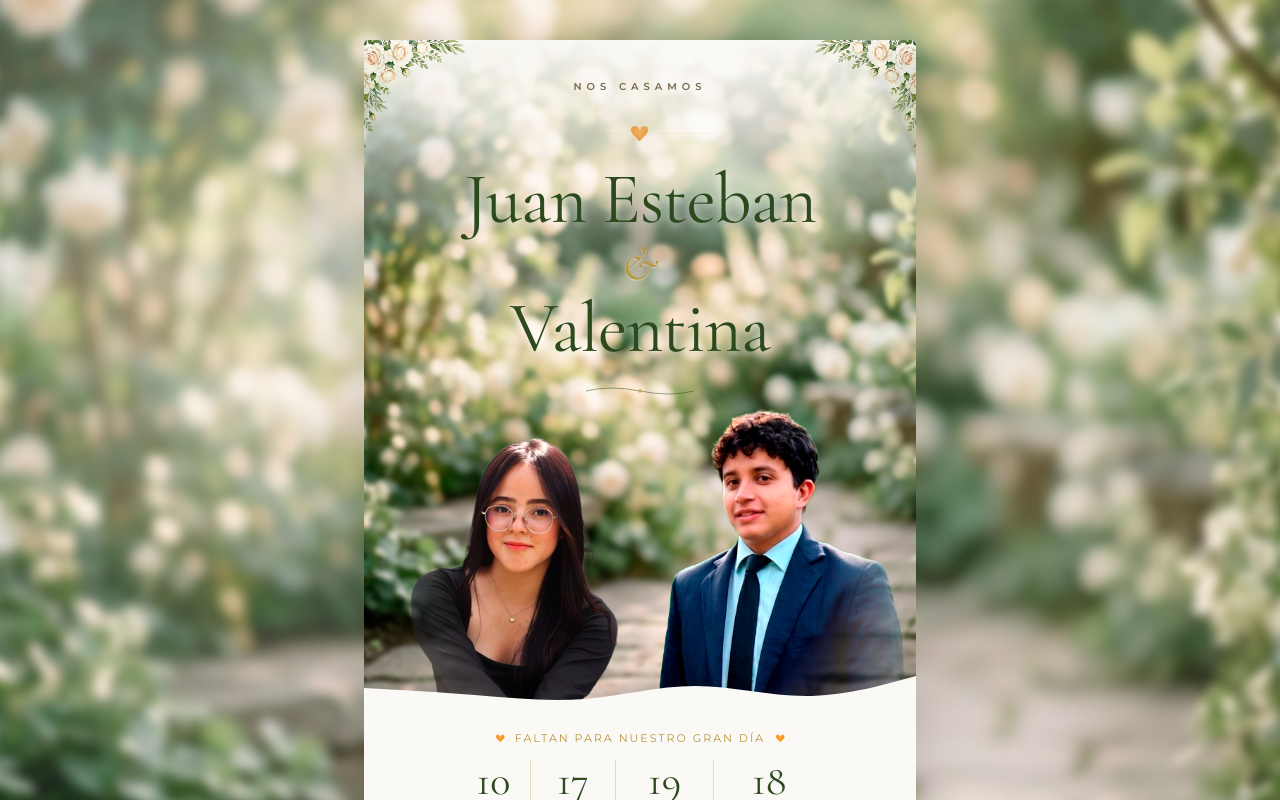
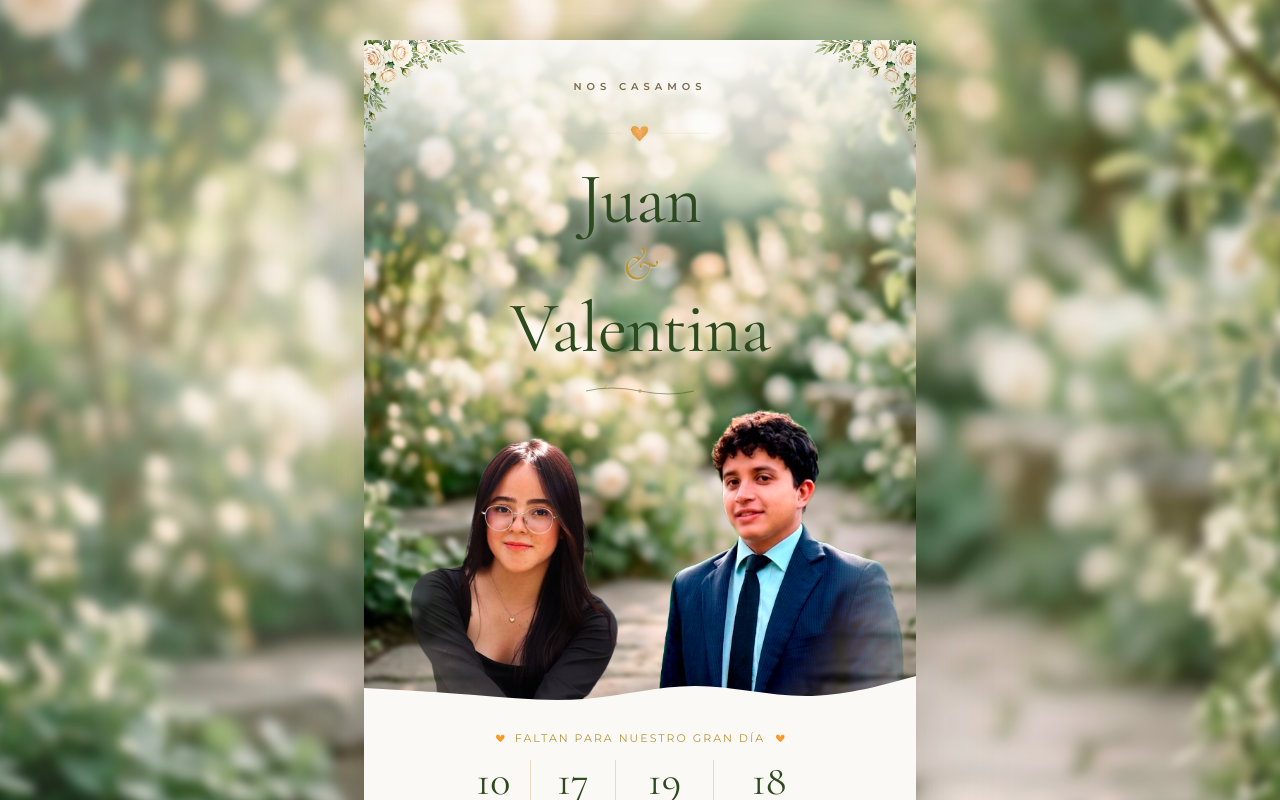
Before and after one commit to DanSimei/matrimonio-juan-valentina, a React (Vite) app: page / in a window 1280 px wide. Both pictures are taken after a click on the button "VER INVITACIÓN". Shown: the top 800 px of the page. Built offline with nearby package versions, Linux system fonts and the light colour scheme; a web font is replaced by a local one.

Commit message:
feat: add Header component and update document title and meta tags

```diff
--- a/index.html
+++ b/index.html
@@ -8,12 +8,12 @@
     <link
         href="https://fonts.googleapis.com/css2?family=Playfair+Display:ital,wght@0,400;0,700;1,400&family=Montserrat:wght@300;400;600&family=Cormorant+Garamond:ital,wght@0,300;0,400;0,600;1,400&display=swap"
         rel="stylesheet">
-    <title>Invitación a nuestra celebración - Juan Esteban & Valentina</title>
+    <title>Invitación a nuestra celebración - Juan & Valentina</title>
 
     <!-- Open Graph / WhatsApp -->
     <meta property="og:type" content="website" />
     <meta property="og:url" content="https://DanSimei.github.io/matrimonio-juan-valentina/" />
-    <meta property="og:title" content="Invitación a nuestra celebración - Juan Esteban & Valentina" />
+    <meta property="og:title" content="Invitación a nuestra celebración - Juan & Valentina" />
     <meta property="og:description"
         content="Te invitamos a compartir con nosotros este día tan especial. ¡Tu presencia es nuestro mejor regalo!" />
     <meta property="og:image"
--- a/src/components/Header.jsx
+++ b/src/components/Header.jsx
@@ -6,7 +6,7 @@ const Header = () => {
         <header className="header">
             <p className="nos-casamos">Nos Casamos</p>
             <img src={`${baseUrl}assets/images/separador1.png`} className="separator-img" alt="Separador" />
-            <h1 className="names">Juan Esteban</h1>
+            <h1 className="names">Juan</h1>
             <span className="ampersand">&</span>
             <h1 className="names">Valentina</h1>
 
```
